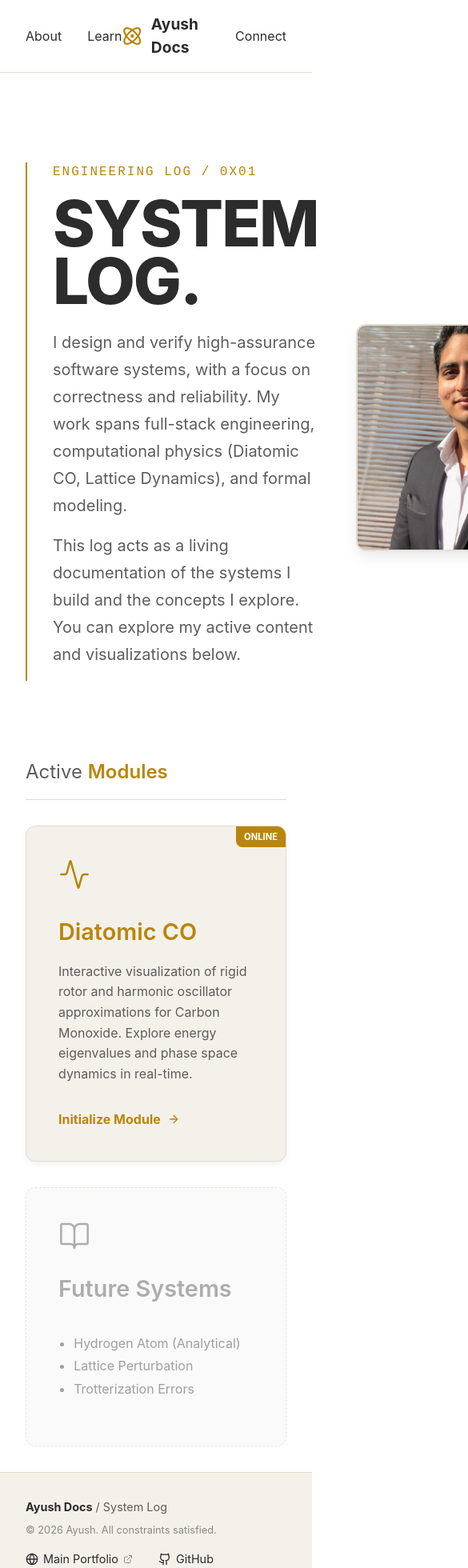
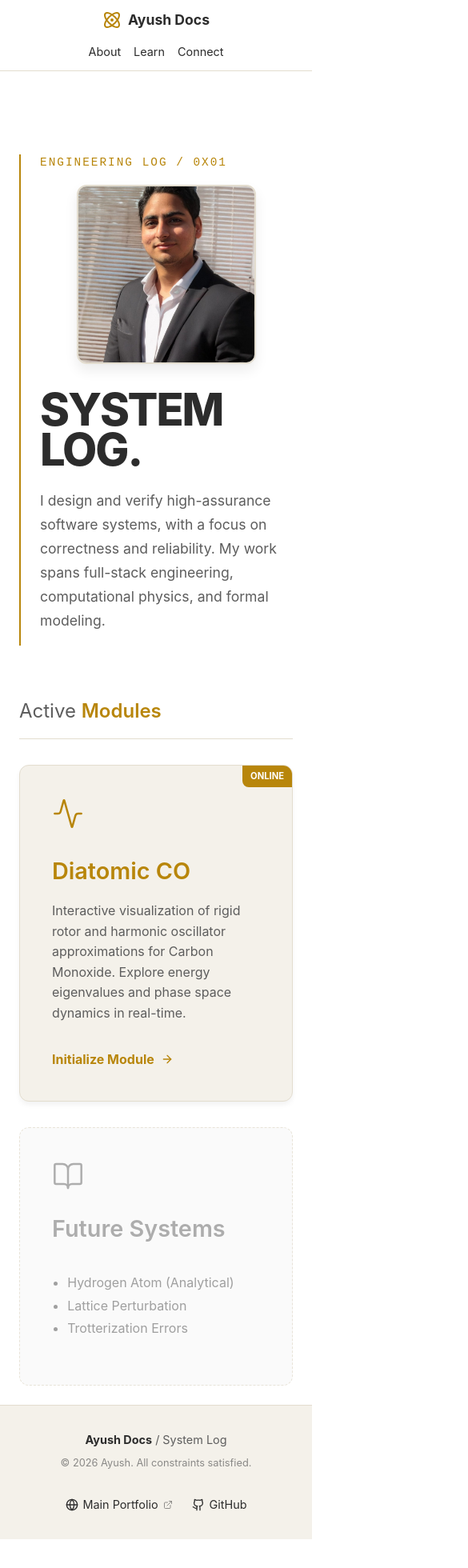
Before and after one commit to AyushDocs/Ayush-Quantum-Adventure, a React (Vite) app: page / in a window 390 px wide. Shown: the top 1960 px of the page at 80% size, 585 px wide, since content can reach past the window. After the commit the page ends 1924 px from the top, so only its background shows below. Built offline with nearby package versions, Linux system fonts and the light colour scheme.

Commit message:
more responsive

```diff
--- a/src/components/Layout/Footer.jsx
+++ b/src/components/Layout/Footer.jsx
@@ -1,6 +1,9 @@
 import { ExternalLink, Github, Globe } from 'lucide-react';
+import { useWindowSize } from '../../hooks/useWindowSize';
 
 export default function Footer() {
+    const { width } = useWindowSize();
+    const isSmall = width < 768;
     return (
         <footer style={{
             borderTop: '1px solid var(--border-color)',
@@ -11,15 +14,17 @@ export default function Footer() {
             fontSize: '0.9rem'
         }}>
             <div className="container" style={{
-                display: 'flex',
-                flexDirection: 'column',
-                gap: '1.5rem',
-                padding: '0' // Override container padding for alignment inside footer
+                padding: isSmall ? '0 1rem' : '0'
             }}>
-                <div style={{ display: 'flex', justifyContent: 'space-between', alignItems: 'center', flexWrap: 'wrap', gap: '1rem' }}>
+                <div style={{
+                    display: 'grid',
+                    gridTemplateColumns: isSmall ? '1fr' : '1fr auto',
+                    alignItems: 'center',
+                    gap: isSmall ? '2rem' : '1rem'
+                }}>
 
                     {/* Brand / Copy */}
-                    <div>
+                    <div style={{ textAlign: isSmall ? 'center' : 'left' }}>
                         <span style={{ fontWeight: 'bold', color: 'var(--text-color)' }}>Ayush Docs</span> / System Log
                         <div style={{ fontSize: '0.8rem', marginTop: '0.5rem', opacity: 0.7 }}>
                             &copy; {new Date().getFullYear()} Ayush. All constraints satisfied.
@@ -27,14 +32,20 @@ export default function Footer() {
                     </div>
 
                     {/* Links */}
-                    <div style={{ display: 'flex', gap: '2rem', alignItems: 'center' }}>
-                        <a href="https://ayushdocs.github.io" target="_blank" rel="noopener noreferrer" style={{ display: 'flex', alignItems: 'center', gap: '6px', color: 'var(--text-color)', textDecoration: 'none' }}>
+                    <div style={{
+                        display: 'grid',
+                        gridAutoFlow: 'column',
+                        gap: isSmall ? '1.5rem' : '2rem',
+                        justifyContent: isSmall ? 'center' : 'end',
+                        alignItems: 'center'
+                    }}>
+                        <a href="https://ayushdocs.github.io" target="_blank" rel="noopener noreferrer" style={{ display: 'grid', gridAutoFlow: 'column', alignItems: 'center', gap: '6px', color: 'var(--text-color)', textDecoration: 'none' }}>
                             <Globe size={16} />
                             <span>Main Portfolio</span>
                             <ExternalLink size={12} style={{ opacity: 0.5 }} />
                         </a>
 
-                        <a href="https://github.com/AyushDocs" target="_blank" rel="noopener noreferrer" style={{ display: 'flex', alignItems: 'center', gap: '6px', color: 'var(--text-color)', textDecoration: 'none' }}>
+                        <a href="https://github.com/AyushDocs" target="_blank" rel="noopener noreferrer" style={{ display: 'grid', gridAutoFlow: 'column', alignItems: 'center', gap: '6px', color: 'var(--text-color)', textDecoration: 'none' }}>
                             <Github size={16} />
                             <span>GitHub</span>
                         </a>
--- a/src/components/Layout/Navbar.jsx
+++ b/src/components/Layout/Navbar.jsx
@@ -1,7 +1,9 @@
 import { Atom } from 'lucide-react';
 import { Link, useLocation } from 'react-router-dom';
+import { useWindowSize } from '../../hooks/useWindowSize';
 
 export default function Navbar() {
+  const { width } = useWindowSize();
   const location = useLocation();
 
   const isActive = (path) => {
@@ -17,23 +19,48 @@ export default function Navbar() {
     { name: 'Connect', path: '/connect' },
   ];
 
+  const isSmall = width < 768;
+
   return (
     <nav style={{
         borderBottom: '1px solid var(--border-color)',
-        padding: '1rem 2rem',
-        display: 'grid',
-        gridTemplateColumns: '1fr auto 1fr',
+        padding: isSmall ? '0.75rem 1rem' : '1rem 2rem',
+        display: 'flex',
+        flexDirection: 'row',
+        flexWrap: 'wrap',
+        justifyContent: 'space-between',
         alignItems: 'center',
         background: 'var(--bg-color)',
-        zIndex: 10
+        zIndex: 10,
+        gap: '1rem'
     }}>
-      {/* Left Links */}
-      <div style={{ display: 'flex', gap: '2rem' }}>
+      {/* Brand - Center on mobile, Left on Desktop */}
+      <div style={{
+          display: 'flex',
+          justifyContent: isSmall ? 'center' : 'flex-start',
+          order: isSmall ? 1 : 2,
+          flex: isSmall ? '1 0 100%' : 'unset'
+      }}>
+          <Link to="/" style={{ display: 'flex', alignItems: 'center', gap: '8px', color: 'var(--text-color)' }}>
+            <Atom color="var(--accent-color)" size={24} />
+            <span style={{ fontSize: '1.1rem', fontWeight: 'bold', whiteSpace: 'nowrap' }}>Ayush Docs</span>
+          </Link>
+      </div>
+
+      {/* Nav Links */}
+      <div style={{
+          display: 'flex',
+          gap: isSmall ? '1rem' : '2rem',
+          order: isSmall ? 2 : 1,
+          flex: isSmall ? 1 : 'unset',
+          justifyContent: isSmall ? 'center' : 'flex-start'
+      }}>
          <Link
             to="/about"
             style={{
                 color: isActive('/about') ? 'var(--accent-color)' : 'var(--text-color)',
-                fontWeight: isActive('/about') ? 'bold' : 'normal'
+                fontWeight: isActive('/about') ? 'bold' : 'normal',
+                fontSize: '0.9rem'
             }}
          >
             About
@@ -42,33 +69,41 @@ export default function Navbar() {
             to="/learn"
             style={{
                 color: isActive('/learn') ? 'var(--accent-color)' : 'var(--text-color)',
-                fontWeight: isActive('/learn') ? 'bold' : 'normal'
+                fontWeight: isActive('/learn') ? 'bold' : 'normal',
+                fontSize: '0.9rem'
             }}
          >
             Learn
          </Link>
-      </div>
-
-      {/* Center Brand */}
-      <div style={{ display: 'flex', justifyContent: 'center' }}>
-          <Link to="/" style={{ display: 'flex', alignItems: 'center', gap: '10px', color: 'var(--text-color)' }}>
-            <Atom color="var(--accent-color)" size={28} />
-            <span style={{ fontSize: '1.2rem', fontWeight: 'bold' }}>Ayush Docs</span>
-          </Link>
-      </div>
-
-      {/* Right Links */}
-      <div style={{ display: 'flex', justifyContent: 'flex-end', gap: '2rem' }}>
+         {isSmall && (
             <Link
                 to="/connect"
                 style={{
                     color: isActive('/connect') ? 'var(--accent-color)' : 'var(--text-color)',
-                fontWeight: isActive('/connect') ? 'bold' : 'normal'
+                    fontWeight: isActive('/connect') ? 'bold' : 'normal',
+                    fontSize: '0.9rem'
+                }}
+            >
+                Connect
+            </Link>
+         )}
+      </div>
+
+      {/* Connect Link - Desktop only */}
+      {!isSmall && (
+        <div style={{ display: 'flex', justifyContent: 'flex-end', gap: '1.5rem', order: 3 }}>
+            <Link
+                to="/connect"
+                style={{
+                    color: isActive('/connect') ? 'var(--accent-color)' : 'var(--text-color)',
+                    fontWeight: isActive('/connect') ? 'bold' : 'normal',
+                    fontSize: '0.9rem'
                 }}
             >
                 Connect
             </Link>
         </div>
+      )}
     </nav>
   );
 }
--- /dev/null
+++ b/src/hooks/useWindowSize.js
@@ -0,0 +1,24 @@
+import { useEffect, useState } from 'react';
+
+export function useWindowSize() {
+  const [windowSize, setWindowSize] = useState({
+    width: typeof window !== 'undefined' ? window.innerWidth : 1200,
+    height: typeof window !== 'undefined' ? window.innerHeight : 800,
+  });
+
+  useEffect(() => {
+    function handleResize() {
+      setWindowSize({
+        width: window.innerWidth,
+        height: window.innerHeight,
+      });
+    }
+
+    window.addEventListener('resize', handleResize);
+    handleResize();
+
+    return () => window.removeEventListener('resize', handleResize);
+  }, []);
+
+  return windowSize;
+}
--- a/src/index.css
+++ b/src/index.css
@@ -63,6 +63,12 @@ a:hover {
   padding: 2rem;
 }
 
+@media (max-width: 768px) {
+  .container {
+    padding: 1.5rem;
+  }
+}
+
 .btn {
   display: inline-block;
   padding: 0.6rem 1.2rem;
@@ -81,5 +87,19 @@ a:hover {
 
 h1, h2, h3 {
   font-weight: 600;
-  color: #fff;
+  color: var(--text-color); /* Fixed: previous was hardcoded white but variable is dark */
 }
+
+/* Responsive Hide/Show */
+.mobile-only {
+  display: none;
+}
+
+@media (max-width: 768px) {
+  .mobile-only {
+    display: block;
+  }
+  .desktop-only {
+    display: none;
+  }
+}
--- a/src/modules/DiatomicViz/DiatomicApp.jsx
+++ b/src/modules/DiatomicViz/DiatomicApp.jsx
@@ -1,16 +1,29 @@
 import { OrbitControls } from '@react-three/drei';
 import { Canvas } from '@react-three/fiber';
+import { useWindowSize } from '../../hooks/useWindowSize';
 import DiatomicControls from './Components/DiatomicControls';
 import Molecule3D from './Components/Molecule3D';
 import { useDiatomicState } from './useDiatomicState';
 
 export default function DiatomicApp() {
+    const { width } = useWindowSize();
     const diatomState = useDiatomicState();
+    const isMobile = width < 1024; // Use a larger breakpoint for the simulator because it needs space
 
     return (
-        <div style={{ display: 'grid', gridTemplateColumns: '1fr 340px', height: '100%' }}>
+        <div style={{
+            display: 'flex',
+            flexDirection: isMobile ? 'column' : 'row',
+            height: '100%',
+            overflow: 'hidden'
+        }}>
             {/* Visualization Area */}
-            <div style={{ position: 'relative', background: '#000' }}>
+            <div style={{
+                flex: 1,
+                position: 'relative',
+                background: '#000',
+                height: isMobile ? '50vh' : '100%'
+            }}>
                 <Canvas camera={{ position: [0, 0, 8], fov: 45 }}>
                     <Molecule3D physicsRef={diatomState.physicsRef} />
                     <OrbitControls enableDamping />
@@ -19,10 +32,13 @@ export default function DiatomicApp() {
 
             {/* Controls Sidebar */}
             <div className="custom-scrollbar" style={{
+                width: isMobile ? '100%' : '340px',
                 background: 'var(--card-bg)',
-                borderLeft: '1px solid var(--border-color)',
+                borderLeft: isMobile ? 'none' : '1px solid var(--border-color)',
+                borderTop: isMobile ? '1px solid var(--border-color)' : 'none',
                 padding: '15px',
-                overflowY: 'auto'
+                overflowY: 'auto',
+                height: isMobile ? '50vh' : '100%'
             }}>
                 <DiatomicControls state={diatomState} />
             </div>
--- a/src/pages/About.jsx
+++ b/src/pages/About.jsx
@@ -1,12 +1,14 @@
 import { Terminal } from 'lucide-react';
+import { useWindowSize } from '../hooks/useWindowSize';
 
 export default function About() {
+    const { width } = useWindowSize();
     return (
         <div className="container" style={{ maxWidth: '1000px', marginTop: '5rem' }}>
             <div style={{
                 display: 'grid',
-                gridTemplateColumns: '1fr 2fr',
-                gap: '4rem',
+                gridTemplateColumns: width < 768 ? '1fr' : '1fr 2fr',
+                gap: width < 768 ? '2rem' : '4rem',
                 borderTop: '1px solid var(--border-color)',
                 paddingTop: '2rem'
             }}>
@@ -25,7 +27,7 @@ export default function About() {
                         <span>usr/bin/identity</span>
                     </div>
                     <h1 style={{
-                        fontSize: '3.5rem',
+                        fontSize: width < 768 ? '2.5rem' : '3.5rem',
                         fontWeight: '700',
                         lineHeight: '1',
                         margin: '0 0 1.5rem 0',
@@ -47,7 +49,7 @@ export default function About() {
                 </div>
 
                 {/* Right Column: The Signal */}
-                <div style={{ fontSize: '1.25rem', lineHeight: '1.7', color: 'var(--text-secondary)' }}>
+                <div style={{ fontSize: width < 768 ? '1.1rem' : '1.25rem', lineHeight: '1.7', color: 'var(--text-secondary)' }}>
                     <p style={{ marginBottom: '2rem' }}>
                         I’m interested in how complex systems are <span style={{color:'var(--text-color)', fontWeight:500}}>structured</span>, <span style={{color:'var(--text-color)', fontWeight:500}}>constrained</span>, and <span style={{color:'var(--text-color)', fontWeight:500}}>made reliable</span>.
                         I approach problems by reducing them to their essential components and building upward.
--- a/src/pages/Connect.jsx
+++ b/src/pages/Connect.jsx
@@ -2,8 +2,10 @@ import emailjs from '@emailjs/browser';
 import { AnimatePresence, motion } from 'framer-motion';
 import { AlertCircle, CheckCircle2, Mail, MessageSquare, Send, Terminal, User } from 'lucide-react';
 import { useEffect, useRef, useState } from 'react';
+import { useWindowSize } from '../hooks/useWindowSize';
 
 export default function Connect() {
+    const { width } = useWindowSize();
     const [status, setStatus] = useState("idle"); // idle, sending, success, error
     const [errorMessage, setErrorMessage] = useState("");
     const formRef = useRef();
@@ -50,15 +52,15 @@ export default function Connect() {
     return (
         <motion.div
             className="container"
-            style={{ maxWidth: '1000px', marginTop: '5rem' }}
+            style={{ maxWidth: '1000px', marginTop: width < 768 ? '2rem' : '5rem' }}
             initial="hidden"
             animate="visible"
             variants={containerVariants}
         >
             <div style={{
                 display: 'grid',
-                gridTemplateColumns: 'minmax(300px, 1fr) 2fr',
-                gap: '4rem',
+                gridTemplateColumns: width < 768 ? '1fr' : 'minmax(300px, 1fr) 2fr',
+                gap: width < 768 ? '2rem' : '4rem',
                 borderTop: '1px solid var(--border-color)',
                 paddingTop: '2rem'
             }}>
@@ -77,7 +79,7 @@ export default function Connect() {
                         <span>usr/bin/transmit</span>
                     </div>
                     <h1 style={{
-                        fontSize: '3.5rem',
+                        fontSize: width < 768 ? '2.5rem' : '3.5rem',
                         fontWeight: '700',
                         lineHeight: '1',
                         margin: '0 0 1.5rem 0',
@@ -104,7 +106,7 @@ export default function Connect() {
                             <span>ayush@example.com</span>
                         </p>
                         <p style={{ opacity: 0.6, fontSize: '0.8rem', fontStyle: 'italic' }}>
-                            Note: Requires Formspree ID configuration for active transmission.
+                            Note: Requires EmailJS configuration for active transmission.
                         </p>
                     </div>
                 </motion.div>
@@ -118,14 +120,14 @@ export default function Connect() {
                             display: 'flex',
                             flexDirection: 'column',
                             gap: '1.5rem',
-                            padding: '2rem',
+                            padding: width < 768 ? '1.5rem' : '2rem',
                             background: 'var(--card-bg)',
                             borderRadius: '8px',
                             border: '1px solid var(--border-color)',
                             boxShadow: '0 4px 20px rgba(0,0,0,0.05)'
                         }}
                     >
-                        <div style={{ display: 'grid', gridTemplateColumns: '1fr 1fr', gap: '1.5rem' }}>
+                        <div style={{ display: 'grid', gridTemplateColumns: width < 480 ? '1fr' : '1fr 1fr', gap: '1.5rem' }}>
                             <div style={{ position: 'relative' }}>
                                 <label style={{ display: 'flex', alignItems: 'center', gap: '8px', marginBottom: '0.5rem', color: 'var(--text-secondary)', fontSize: '0.85rem', fontWeight: 500 }}>
                                     <User size={14} /> NAME
--- a/src/pages/Home.jsx
+++ b/src/pages/Home.jsx
@@ -1,15 +1,17 @@
 import { Activity, ArrowRight, BookOpen } from 'lucide-react';
 import { Link } from 'react-router-dom';
+import { useWindowSize } from '../hooks/useWindowSize';
 
 export default function Home() {
+    const { width } = useWindowSize();
     return (
         <div className="container" style={{ marginTop: '5rem', maxWidth: '1000px' }}>
             {/* Hero Section */}
-            <div style={{ marginBottom: '6rem', borderLeft: '2px solid var(--accent-color)', paddingLeft: '2rem' }}>
+            <div style={{ marginBottom: '4rem', borderLeft: '2px solid var(--accent-color)', paddingLeft: '1.5rem' }}>
                 <div style={{
                     fontFamily: 'monospace',
                     color: 'var(--accent-color)',
-                    fontSize: '1rem',
+                    fontSize: '0.9rem',
                     marginBottom: '1rem',
                     letterSpacing: '2px',
                     textTransform: 'uppercase'
@@ -17,15 +19,15 @@ export default function Home() {
                     Engineering Log / 0x01
                 </div>
                 <div style={{
-                    marginBottom: '4rem',
-                    display: 'grid',
-                    gridTemplateColumns: '2fr 1fr',
-                    gap: '3rem',
+                    marginBottom: '2rem',
+                    display: 'flex',
+                    flexDirection: width < 768 ? 'column-reverse' : 'row',
+                    gap: '2rem',
                     alignItems: 'center'
                 }}>
-                    <div>
+                    <div style={{ flex: 2 }}>
                         <h1 style={{
-                            fontSize: '5rem',
+                            fontSize: width < 768 ? '3.5rem' : '5rem',
                             fontWeight: '800',
                             lineHeight: '0.9',
                             margin: '0 0 1.5rem 0',
@@ -36,34 +38,32 @@ export default function Home() {
                         </h1>
                         <div style={{
                             color: 'var(--text-secondary)',
-                            fontSize: '1.25rem',
+                            fontSize: width < 768 ? '1.1rem' : '1.25rem',
                             maxWidth: '700px',
                             lineHeight: '1.7',
                             marginBottom: '1rem'
                         }}>
                             <p style={{ marginBottom: '1rem' }}>
                                 I design and verify high-assurance software systems, with a focus on correctness and reliability.
-                                My work spans full-stack engineering, computational physics (Diatomic CO, Lattice Dynamics), and formal modeling.
-                            </p>
-                            <p style={{ margin: 0 }}>
-                                This log acts as a living documentation of the systems I build and the concepts I explore.
-                                You can explore my active content and visualizations below.
+                                My work spans full-stack engineering, computational physics, and formal modeling.
                             </p>
                         </div>
                     </div>
 
                     {/* Profile Photo */}
                     <div style={{
+                        flex: 1,
                         display: 'flex',
                         justifyContent: 'center',
-                        alignItems: 'center'
+                        alignItems: 'center',
+                        width: '100%'
                     }}>
                         <img
                             src="/Ayush-Quantum-Adventure/ayush-profile.jpg"
                             alt="Ayush"
                             style={{
-                                width: '280px',
-                                height: '280px',
+                                width: width < 768 ? '220px' : '280px',
+                                height: width < 768 ? '220px' : '280px',
                                 objectFit: 'cover',
                                 borderRadius: '12px',
                                 border: '2px solid var(--border-color)',
--- a/src/pages/Learn/LearnLayout.jsx
+++ b/src/pages/Learn/LearnLayout.jsx
@@ -1,4 +1,5 @@
 import { NavLink, Outlet } from 'react-router-dom';
+import { useWindowSize } from '../../hooks/useWindowSize';
 
 const Sidebar = () => {
     const modules = [
@@ -6,41 +7,46 @@ const Sidebar = () => {
         { name: 'Diatomic Vibration', path: '/learn/diatomic-vibration' },
     ];
 
+    const { width } = useWindowSize();
+    const isMobile = width < 768;
+
     return (
         <aside style={{
-            width: '280px',
-            borderRight: '1px solid var(--border-color)',
+            width: isMobile ? '100%' : '280px',
+            borderRight: isMobile ? 'none' : '1px solid var(--border-color)',
+            borderBottom: isMobile ? '1px solid var(--border-color)' : 'none',
             background: 'var(--card-bg)',
-            height: '100%',
-            padding: '2rem 1.5rem',
+            height: isMobile ? 'auto' : '100%',
+            padding: isMobile ? '1rem' : '2rem 1.5rem',
             overflowY: 'auto'
         }}>
             <h3 style={{
-                marginBottom: '1.5rem',
+                marginBottom: '1rem',
                 paddingBottom: '0.5rem',
                 borderBottom: '1px solid var(--border-color)',
-                fontSize: '0.9rem',
+                fontSize: '0.8rem',
                 textTransform: 'uppercase',
                 letterSpacing: '1px',
                 color: 'var(--text-secondary)'
             }}>
                 Modules
             </h3>
-            <div style={{ display: 'flex', flexDirection: 'column', gap: '5px' }}>
+            <div style={{ display: 'flex', flexDirection: isMobile ? 'row' : 'column', gap: '8px', overflowX: isMobile ? 'auto' : 'visible' }}>
                 {modules.map(mod => (
                     <NavLink
                         key={mod.path}
                         to={mod.path}
                         end={mod.path === '/learn'} // Exact match for index
                         style={({ isActive }) => ({
-                            padding: '12px',
+                            padding: isMobile ? '8px 16px' : '12px',
                             borderRadius: '6px',
                             backgroundColor: isActive ? 'var(--bg-color)' : 'transparent',
                             color: isActive ? 'var(--accent-color)' : 'var(--text-color)',
                             border: isActive ? '1px solid var(--border-color)' : '1px solid transparent',
                             fontWeight: isActive ? '600' : 'normal',
                             display: 'block',
-                            transition: 'all 0.2s'
+                            transition: 'all 0.2s',
+                            whiteSpace: 'nowrap'
                         })}
                     >
                         {mod.name}
@@ -52,15 +58,18 @@ const Sidebar = () => {
 };
 
 export default function LearnLayout() {
+    const { width } = useWindowSize();
+    const isMobile = width < 768;
+
     return (
-        <div style={{ display: 'flex', height: '100%' }}>
+        <div style={{ display: 'flex', flexDirection: isMobile ? 'column' : 'row', height: '100%' }}>
             {/* Sidebar only appears in Layout */}
-            <div style={{ height: 'calc(100vh - 64px)' }}> {/* Navbar height approx 64px */}
+            <div style={{ height: isMobile ? 'auto' : 'calc(100vh - 64px)' }}>
                <Sidebar />
             </div>
 
             {/* Main Content Area */}
-            <div style={{ flex: 1, overflow: 'auto', height: 'calc(100vh - 64px)', padding: '2rem' }}>
+            <div style={{ flex: 1, overflow: 'auto', height: isMobile ? 'auto' : 'calc(100vh - 64px)', padding: isMobile ? '1rem' : '2rem' }}>
                 <Outlet />
             </div>
         </div>
```
Lines whose indentation alone changed are shown as unchanged.
